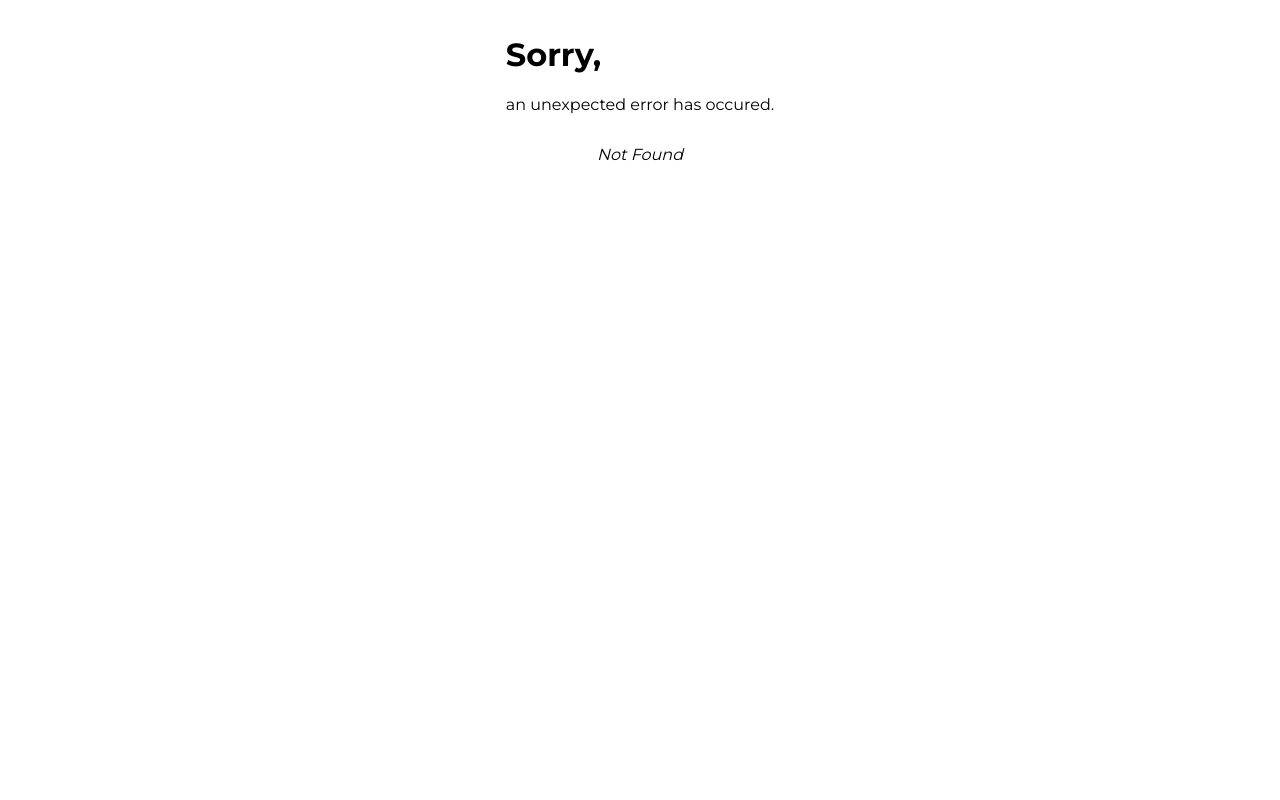
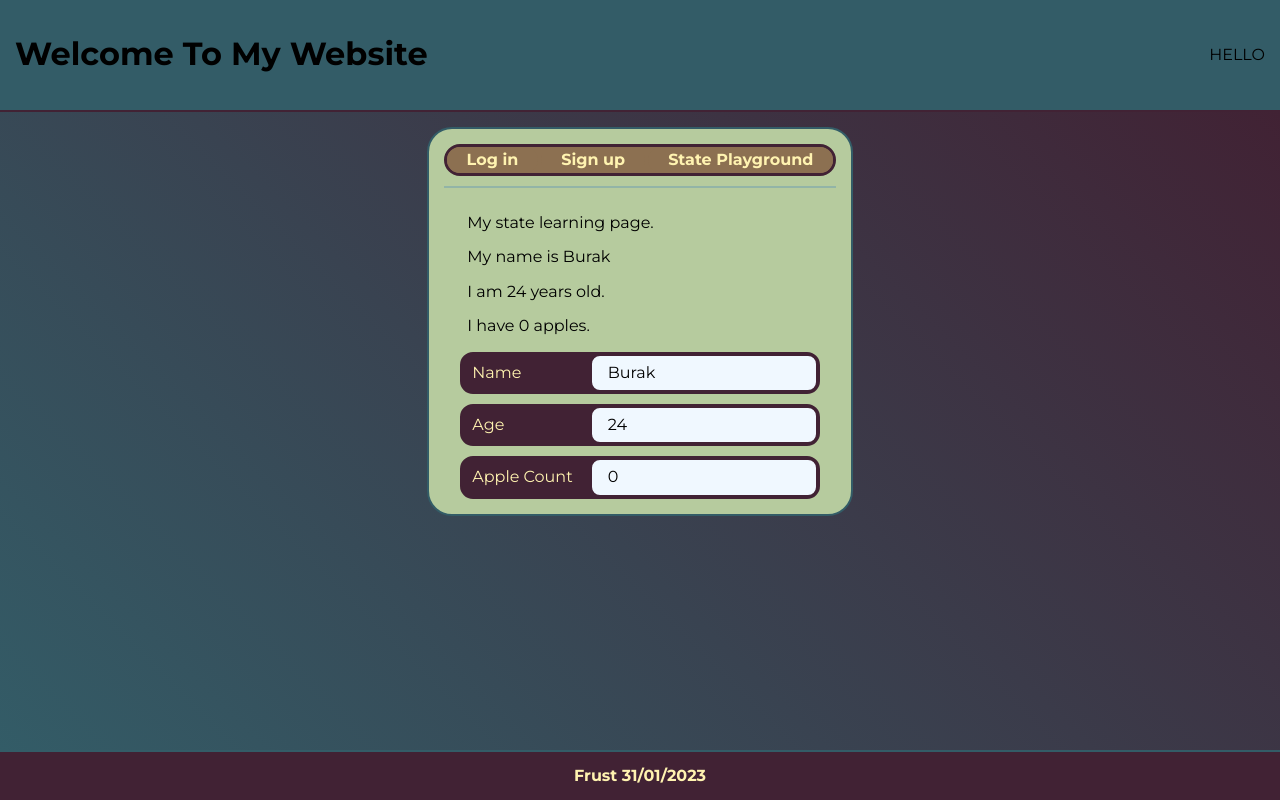
Before and after one commit to FrustT/laughing-eureka, a React (Vite) app: page /laughing-eureka/state in a window 1280 px wide. Before the commit this address had no page. Built offline with nearby package versions, Linux system fonts and the light colour scheme.

Commit message:
fixed css issues, i think now it looks nice

```diff
--- a/package.json
+++ b/package.json
@@ -3,7 +3,7 @@
 	"private": true,
 	"version": "0.0.0",
 	"type": "module",
-	"homepage": "https://frustt.github.io/laughing-eureka",
+	"homepage": "https://frustt.github.io/",
 	"scripts": {
 		"dev": "vite",
 		"build": "tsc && vite build",
--- a/src/Components/error-page.tsx
+++ b/src/Components/error-page.tsx
@@ -8,9 +8,11 @@ export default function ErrorPage() {
 			<p>
 				<h1> Sorry, </h1>an unexpected error has occured.
 			</p>
+			<h2>{error.status}</h2>
 			<p>
 				<i>{error.statusText || error.message}</i>
 			</p>
+			<p>{error.data.message}</p>
 		</div>
 	);
 }
--- a/src/Router.tsx
+++ b/src/Router.tsx
@@ -7,7 +7,7 @@ import StatePlayground from './boxcontents/StatePlayground';
 
 export const router = createBrowserRouter([
 	{
-		path: '/',
+		path: '/laughing-eureka/',
 		element: <App />,
 		errorElement: <ErrorPage />,
 		children: [
--- a/src/boxcontents/Loginform.tsx
+++ b/src/boxcontents/Loginform.tsx
@@ -1,20 +1,26 @@
 export default function Loginform() {
 	return (
-		<form>
+		<div className="form">
+			<span>
+				<label>User Name:</label>
 				<input
 					type="text"
 					name="username"
 					placeholder="User Name"
 					id=""
 				/>
+			</span>
+			<span>
+				<label>Password:</label>
 				<input
 					type="password"
 					name="password"
 					placeholder="Password"
 					id=""
 				/>
+			</span>
 
 			<button type="submit">Log in</button>
-		</form>
+		</div>
 	);
 }
--- a/src/boxcontents/Signupform.tsx
+++ b/src/boxcontents/Signupform.tsx
@@ -80,6 +80,7 @@ export default function Signupform() {
 				<input
 					type="password"
 					name="password"
+					placeholder="Password"
 					value={passwords.password1}
 					onChange={(e) => changePassword1(e.target.value)}
 				/>
@@ -89,6 +90,7 @@ export default function Signupform() {
 				<input
 					type="password"
 					value={passwords.password2}
+					placeholder="Password Again"
 					onChange={(e) => {
 						changePassword2(e.target.value);
 						if (passwords.password1 == e.target.value)
--- a/src/boxcontents/StatePlayground.tsx
+++ b/src/boxcontents/StatePlayground.tsx
@@ -26,6 +26,7 @@ export default function StatePlayground() {
 			<p>I am {user.age} years old.</p>
 			<p>I have {user.appleCount} apples.</p>
 			<div
+				className="form"
 				style={{
 					display: 'flex',
 					flexDirection: 'column',
@@ -33,24 +34,24 @@ export default function StatePlayground() {
 					alignItems: 'center',
 				}}
 			>
-				<label>
-					<span>Name </span>
+				<span>
+					<label>Name</label>
 					<input
 						type="text"
 						value={user.name}
 						onChange={(e) => changeName(e.target.value)}
 					/>
-				</label>
-				<label>
-					<span>Age </span>
+				</span>
+				<span>
+					<label>Age </label>
 					<input
 						type="text"
 						value={user.age}
 						onChange={(e) => changeAge(e.target.value)}
 					/>
-				</label>
-				<label>
-					<span>Apple Count </span>
+				</span>
+				<span>
+					<label>Apple Count </label>
 					<input
 						type="text"
 						value={user.appleCount}
@@ -58,7 +59,7 @@ export default function StatePlayground() {
 							changeAppleCount(e.target.value)
 						}
 					/>
-				</label>
+				</span>
 			</div>
 		</div>
 	);
--- a/src/http-common.tsx
+++ /dev/null
@@ -1 +0,0 @@
-import axios from "axios";
--- a/src/index.css
+++ b/src/index.css
@@ -50,7 +50,7 @@ footer {
   display: flex;
   flex-direction: column;
   align-items: center;
-  justify-content: space-evenly;
+  justify-content: flex-start;
 }
 
 
@@ -84,7 +84,7 @@ footer {
   display: flex;
   flex-direction: column;
   align-items: center;
-  gap: 5px;
+  gap: 10px;
 }
 
 .nav {
@@ -122,8 +122,12 @@ span {
   justify-content: space-between;
   align-items: center;
   width: 100%;
-  gap: 10px;
+  gap: 3px;
   color: var(--soft-text);
+  border: 2px solid var(--footer);
+  border-radius: 13px;
+  background-color: var(--footer);
+  padding-left: 10px;
 }
 
 label {
```
Also changed, not shown: tsconfig.json (indentation only), tsconfig.node.json (indentation only), 1 other file (tests, documents, lock files or other folders). Lines whose indentation alone changed are shown as unchanged.
